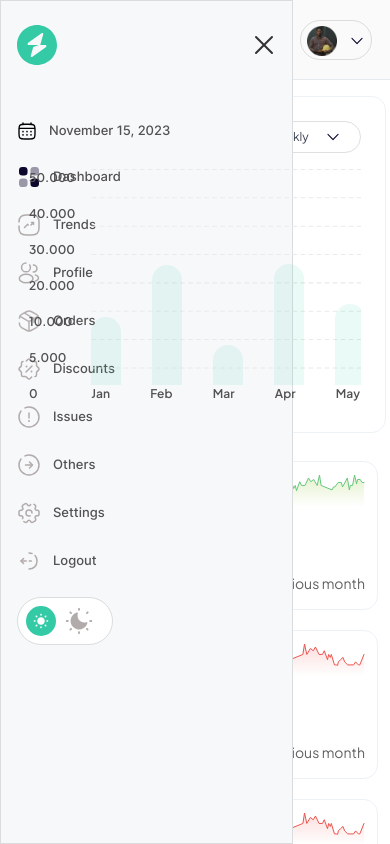
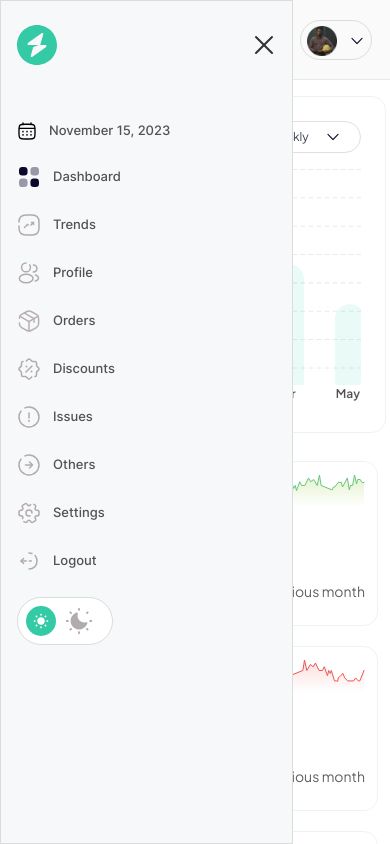
Before and after one commit to Adedoyin-Emmanuel/geegpay-challenge, a React (Vite) app: page / in a window 390 px wide. Both pictures are taken after a click on the element 32 px from the left and 39 px from the top of the page. Shown: the top 844 px of the page. Built offline with nearby package versions, Linux system fonts and the light colour scheme.

Commit message:
Feat: Finished Cards

```diff
--- a/src/components/DashboardHeader/DashboardHeader.tsx
+++ b/src/components/DashboardHeader/DashboardHeader.tsx
@@ -29,6 +29,7 @@ const DashboardHeader = ({
 }: DashboardHeaderProps): JSX.Element => {
   const [navbarToggled, setNavbarToggle] = useState<boolean>(true);
   const navBarRef = useRef<HTMLDivElement | any>();
+  const parentRef = useRef<HTMLDivElement | any>();
 
   const handleToggleNavbar = () => {
     const navBarContainer = navBarRef.current;
@@ -39,17 +40,20 @@ const DashboardHeader = ({
         navBarContainer.classList.remove("fade-out");
         navBarContainer.classList.remove("hidden");
         navBarContainer.classList.add("fade-in");
+        parentRef.current.classList.add("fixed");
+        parentRef.current.classList.add("fixed");
       }
     } else {
       if (navBarContainer) {
         navBarContainer.classList.remove("fade-in");
         navBarContainer.classList.add("fade-out");
         navBarContainer.classList.add("hidden");
+        parentRef.current.classList.remove("fixed");
       }
     }
   };
   return (
-    <section className="w-full flex flex-col">
+    <section className="w-full flex flex-col" ref={parentRef}>
       <section className="w-full">
         <div
           className={`w-full h-[5rem]  bg-[#FAFAFA] ${className} flex gap-[18px] items-center justify-between p-[18px] border-b border-b-[#E5EAEF]`}
@@ -131,7 +135,7 @@ const DashboardHeader = ({
         </div>
 
         <section
-          className="absolute top-0 hidden bg-[#F7F8FA] border-[1px] border-[#DADDDD] w-3/4 h-screen  p-4"
+          className="absolute top-0 hidden bg-[#F7F8FA] z-[1000] border-[1px] border-[#DADDDD] w-3/4 h-screen  p-4"
           ref={navBarRef}
         >
           <section className="my-2 flex items-center justify-between">
@@ -229,7 +233,6 @@ const DashboardHeader = ({
       </section>
 
       <section className="w-full-h-full md:p-8 p-1 md:my-0 my-3">
-
         {children}
       </section>
     </section>
--- a/src/pages/Dashboard/Dashboard.tsx
+++ b/src/pages/Dashboard/Dashboard.tsx
@@ -30,7 +30,7 @@ const Dashboard = () => {
               </h3>
               <h1 className="text-2xl font-[600]  text-[#3A3F51]">350</h1>
 
-              <section className="flex items-start justify-between">
+              <section className="flex items-start justify-between md:my-0 my-2">
                 <div
                   className="rounded-[1000px] flex items-center justify-between p-2 px-4  h-[24px]"
                   style={{
@@ -64,7 +64,7 @@ const Dashboard = () => {
               </h3>
               <h1 className="text-2xl font-[600]  text-[#3A3F51]">270</h1>
 
-              <section className="flex items-start justify-between">
+              <section className="flex items-start justify-between md:my-0 my-2">
                 <div
                   className="rounded-[1000px] flex items-center justify-between p-2 px-4  h-[24px]"
                   style={{
@@ -94,7 +94,7 @@ const Dashboard = () => {
               </h3>
               <h1 className="text-2xl font-[600]  text-[#3A3F51]">1576</h1>
 
-              <section className="flex items-start justify-between">
+              <section className="flex items-start justify-between md:my-0 my-2">
                 <div
                   className="rounded-[1000px] flex items-center justify-between p-2 px-4  h-[24px]"
                   style={{
@@ -124,7 +124,7 @@ const Dashboard = () => {
               </h3>
               <h1 className="text-2xl font-[600]  text-[#3A3F51]">$350.00</h1>
 
-              <section className="flex items-start justify-between">
+              <section className="flex items-start justify-between md:my-0 my-2">
                 <div
                   className="rounded-[1000px] flex items-center justify-between p-2 px-4  h-[24px]"
                   style={{
```
